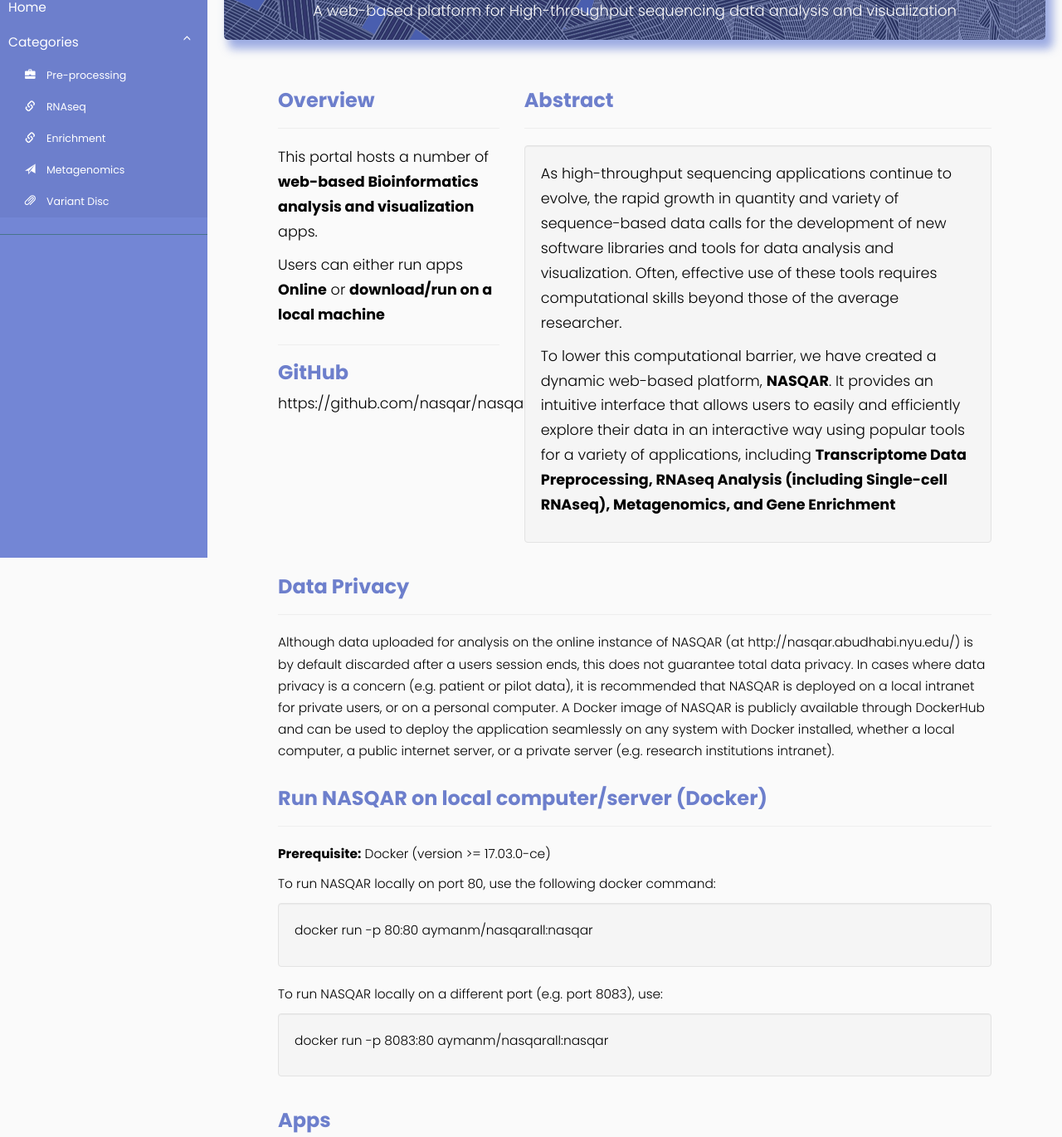
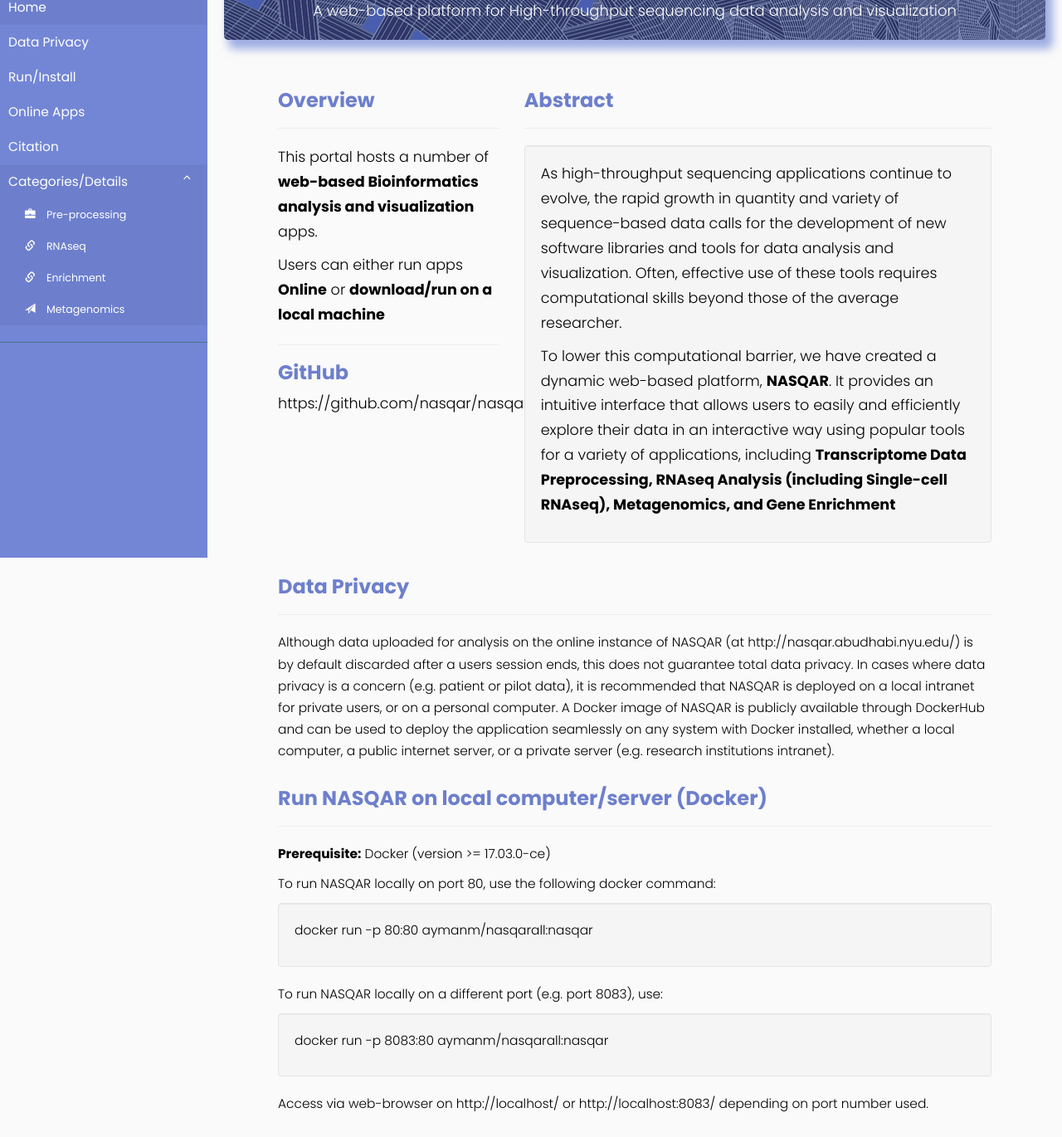
Before and after one commit to nasqar/NASQAR, a plain HTML site: page index.html in a window 1280 px wide. Shown: the part 128-1498 px from the top of the page at 83% size. Drawn offline with nearby package versions, Linux system fonts and the light colour scheme; files that its build step writes are made by us from their sources.

Commit message:
added more to menu items.

```diff
--- a/index.html
+++ b/index.html
@@ -70,9 +70,30 @@
                         </ul>-->
                     </li>
                     <li>
+                        <a href="#dataprivacy">
+                            <!--<i class="glyphicon glyphicon-home"></i>-->
+                            Data Privacy
+                        </a>
+                    </li>
+                    <li>
+                        <a href="#installrun">
+                            Run/Install
+                        </a>
+                    </li>
+                    <li>
+                        <a href="#apps">
+                            Online Apps
+                        </a>
+                    </li>
+                    <li>
+                        <a href="#citation">
+                            Citation
+                        </a>
+                    </li>
+                    <li>
                         <a href="#appSubmenu" data-toggle="collapse" aria-expanded="true">
                             <!--<i class="glyphicon glyphicon-home"></i>-->
-                            Categories
+                            Categories/Details
                         </a>
                         <ul class="collapse in list-unstyled" id="appSubmenu">
 
@@ -100,12 +121,12 @@
                                     Metagenomics
                                 </a>
                             </li>
-                            <li>
+                            <!-- <li>
                                 <a href="#variant">
                                     <i class="glyphicon glyphicon-paperclip"></i>
                                     Variant Disc
                                 </a>
-                            </li>
+                            </li> -->
 
                         </ul>
                     </li>
@@ -210,7 +231,7 @@
                                     </div>
                                 </div>
 
-                                <div class="col-md-12">
+                                <div class="col-md-12" id="dataprivacy">
                                     <h3 class="title-color"><strong>Data Privacy</strong></h3>
                                     <hr/>
                                     <p>
@@ -223,7 +244,7 @@
                                         a public internet  server,  or  a  private  server  (e.g.  research  institutions  intranet).
                                     </p>
                             </div>
-                            <div class="col-md-12">
+                            <div class="col-md-12" id="installrun">
                                 <h3 class="title-color"><strong>Run NASQAR on local computer/server (Docker)</strong></h3>
                                 <hr/>
                                 <p>
@@ -241,8 +262,12 @@
                                 <div class="well">
                                     <p>docker run -p 8083:80 aymanm/nasqarall:nasqar</p>
                                 </div>
+
+                                <p>
+                                    Access via web-browser on http://localhost/ or http://localhost:8083/ depending on port number used.
+                                </p>
                         </div>
-                                <div class="col-md-12">
+                                <div class="col-md-12" id="apps">
                                         <h3 class="title-color"><strong>Apps</strong></h3>
                                         <hr/>
                                 </div>
@@ -679,7 +704,7 @@
 
 
 
-                                    <div class="col-md-12">
+                                    <div class="col-md-12" id="citation">
                                             <hr>
                                             <h3 class="title-color"><strong>Citation</strong></h3>
                                             <p>
@@ -892,13 +917,36 @@
                     <br>
 
                     <h4>
+                        DESeq2 Shiny
+                    </h4>
+
+
+
+
+                    <div class="well">
+
+                        <ul>
+                            <li><p>An interactive web application for differential expression analysis based on DESeq2</p></li>
+                            <li><p> <a href="https://bioconductor.org/packages/release/bioc/html/DESeq2.html">DESeq2:</a> an R package for Differential gene expression analysis based on the negative binomial distribution.</p></li>
+                            <li><p><strong>URLs:</strong> <a href="https://github.com/nasqar/deseq2shiny" class="link2" target="_blank"> Github Page</a></p></li>
+                        </ul>
+
+
+                        <div class="col-md-6">
+                            <a href="/deseq2shiny" target="_blank" class="button button-pill button-3d button-default button-block button-rounded button-large button-color">DESeq2 Shiny</a>
+                        </div>
+                        <div class="clearBoth"></div>
+
+                    </div>
+
+                    <h4>
                         START App: RNAseq
                     </h4>
                     <div class="well">
 
                         <ul>
                             <li><p><a href="http://satijalab.org/seurat/" target="_blank" class="link2">The START App</a>: R Shiny Transcriptome Analysis Resource Tool</p></li>
-                            <li><p>a web-based RNAseq analysis and visualization resource</p></li>
+                            <li><p>A web-based RNAseq analysis and visualization resource using edgeR and limma-voom</p></li>
                             <li><p><strong>URLs:</strong> <a href="https://github.com/jminnier/STARTapp" class="link2" target="_blank"> Github Page</a></p></li>
                         </ul>
 
@@ -918,44 +966,17 @@
 
 
 
-                    <h4>
-                        DESeq2 Shiny
-                    </h4>
-
-
-
-
-                    <div class="well">
-
-                        <ul>
-                            <li><p>DESeq2 Shiny: an interactive web application for differential expression analysis based on DESeq2</p></li>
-                            <li><p><strong>URLs:</strong> <a href="https://github.com/nasqar/deseq2shiny" class="link2" target="_blank"> Github Page</a></p></li>
-                        </ul>
-
-
-                        <div class="col-md-6">
-                            <a href="/deseq2shiny" target="_blank" class="button button-pill button-3d button-default button-block button-rounded button-large button-color">DESeq2 Shiny</a>
-                        </div>
-                        <div class="clearBoth"></div>
-
-                    </div>
-
-
-
-
-
 
                     <h4>
                         DEApp
                     </h4>
 
 
-
-
                     <div class="well">
 
                         <ul>
                             <li><p>DEApp: an interactive web application of differential expression analysis</p></li>
+                            <li><p>This app uses edgeR, limma-voom, and DESeq2</p></li>
                             <li><p><strong>URLs:</strong> <a href="https://github.com/yan-cri/DEApp" class="link2" target="_blank"> Github Page</a></p></li>
                         </ul>
 
@@ -999,6 +1020,7 @@
 
                         <ul>
                             <li><p>A web-based application to perform Gene Set Enrichment Analysis (GSEA) using clusterProfiler and shiny R libraries</p></li>
+                            <li><p>This is based on <a href="https://guangchuangyu.github.io/software/clusterProfiler/">clusterProfiler</a> R package</p></li>
                             <li><p><strong>URLs:</strong> <a href="https://github.com/nasqar/ClusterProfShinyGSEA" class="link2" target="_blank"> Github Page</a></p></li>
                         </ul>
 
@@ -1017,6 +1039,7 @@
 
                         <ul>
                             <li><p>A web-based application to perform Over-Representation Analysis (ORA) using clusterProfiler and shiny R libraries</p></li>
+                            <li><p>This is based on <a href="https://guangchuangyu.github.io/software/clusterProfiler/">clusterProfiler</a> R package</p></li>
                             <li><p><strong>URLs:</strong> <a href="https://github.com/nasqar/ClusterProfShinyORA" class="link2" target="_blank"> Github Page</a></p></li>
                         </ul>
 
@@ -1042,6 +1065,7 @@
 
                         <ul>
                             <li><p>SHAMAN is a SHiny application for Metagenomic ANalysis including the normalization, the differential analysis and mutiple visualization</p></li>
+                            <li><p>Main packages: <a href="https://www.ncbi.nlm.nih.gov/pubmed/27781170">VSEARCH</a>, <a href="https://bioconductor.org/packages/release/bioc/html/DESeq2.html">DESeq2</a></p></li>
                             <li><p><strong>URLs:</strong> <a href="https://github.com/aghozlane/shaman" class="link2" target="_blank"> Github Page</a></p></li>
                         </ul>
 
@@ -1054,7 +1078,7 @@
                     </div>
             </div>
 
-            <div id="variant" class="col-md-12 content">
+            <!-- <div id="variant" class="col-md-12 content">
                     <div class="line"></div>
 
                     <h2> <strong>Variant Discovery Tools</strong> </h2>
@@ -1062,7 +1086,7 @@
                     <h4>
                         <em>None</em>
                     </h4>
-            </div>
+            </div> -->
 
 
 
```
